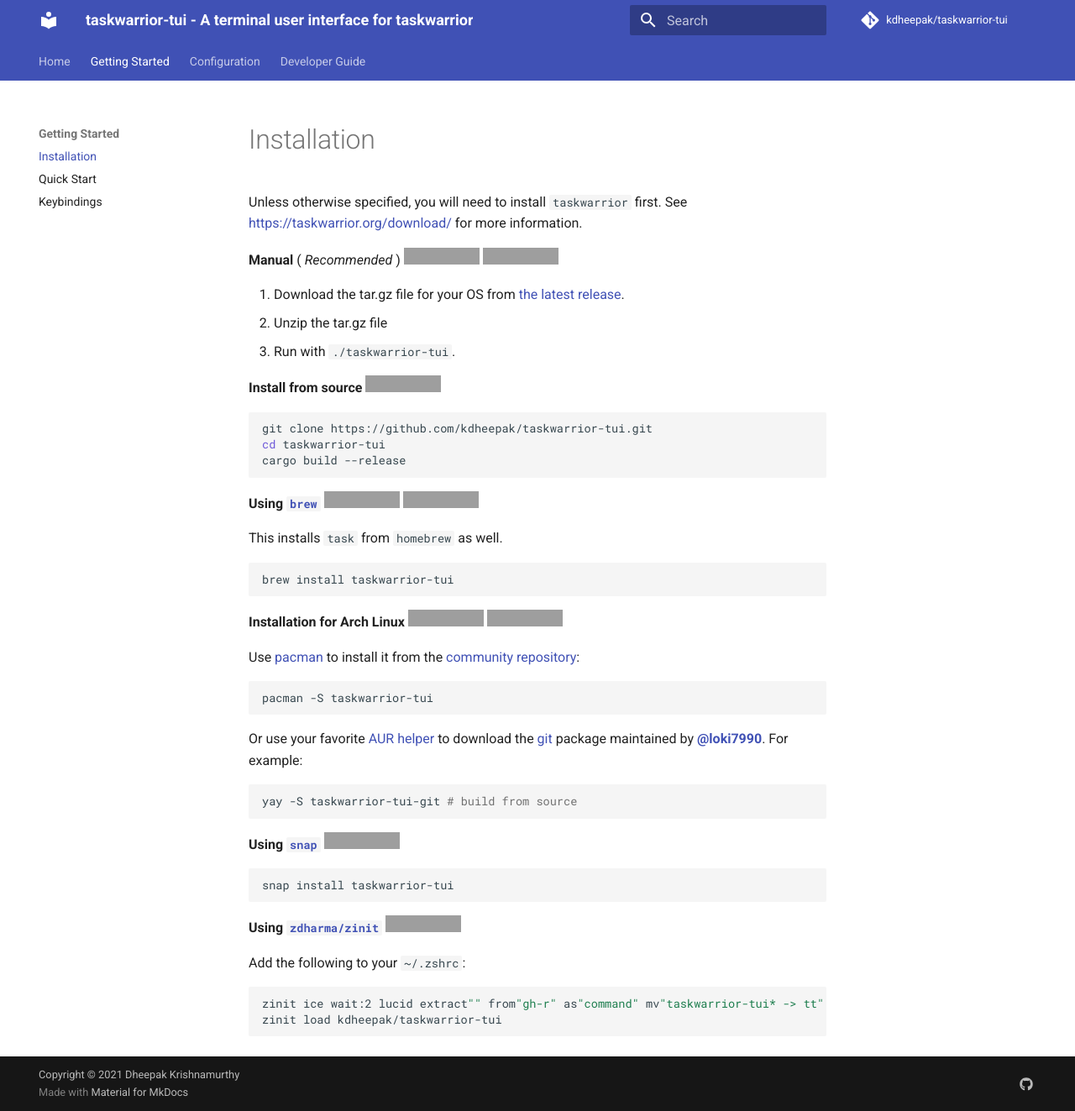
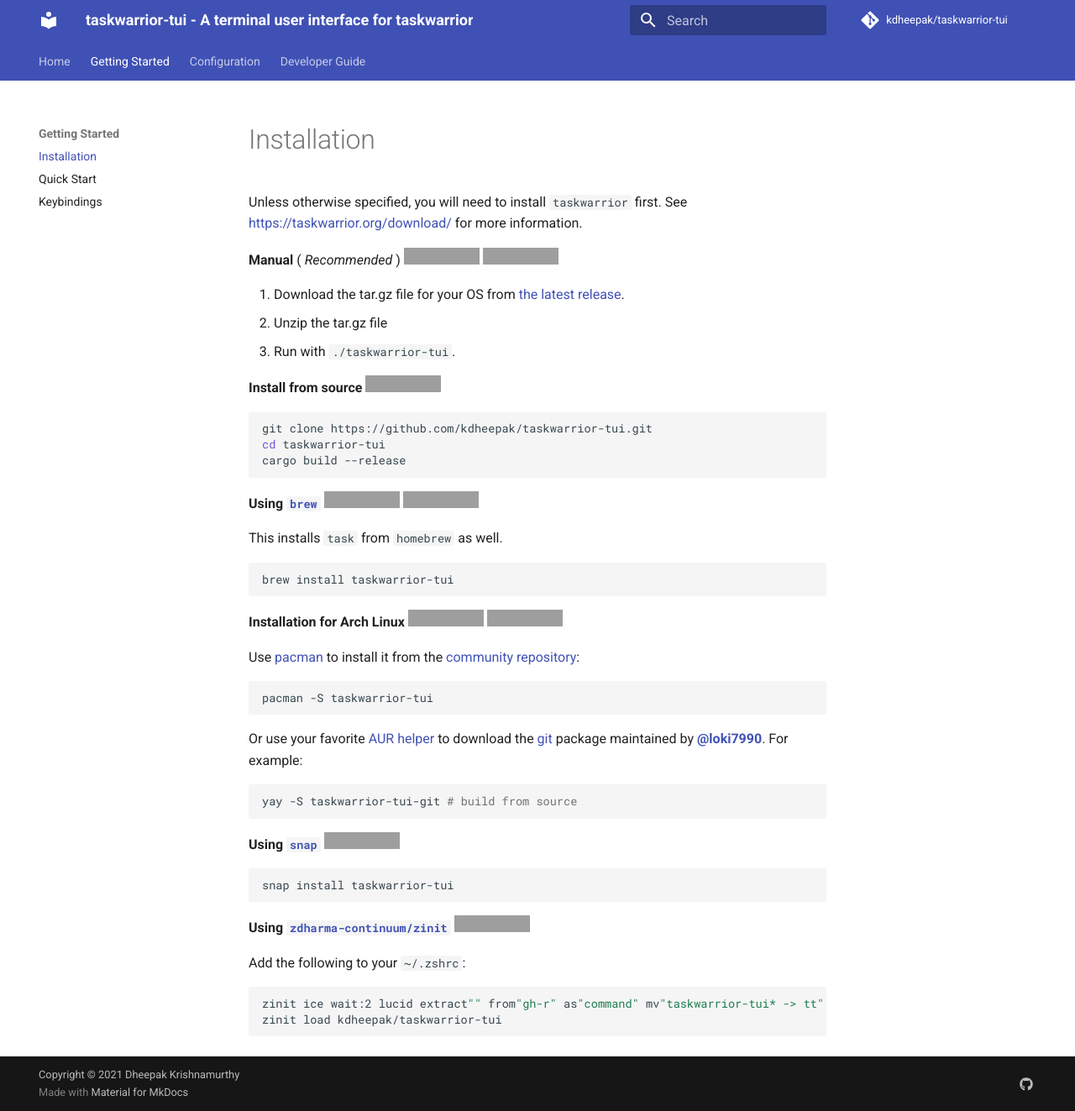
Before and after one commit to kdheepak/taskwarrior-tui, an MkDocs documentation site: the page built from docs/installation.md, in a window 1280 px wide and 1323 px high, cut to the strip 0-1323 px from the top of the window. Shown: the whole strip at 84% size. Built offline with MkDocs 1.6.1 and Material for MkDocs 9.7.7, drawn with Linux system fonts in a browser that asks for light colours; comment, search, counter and statistics services are not loaded; grey boxes are pictures that could not be loaded.

Commit message:
Zinit was removed from the original org

````diff
--- a/docs/installation.md
+++ b/docs/installation.md
@@ -46,7 +46,7 @@
 snap install taskwarrior-tui
 ```
 
-**Using [`zdharma/zinit`](https://github.com/zdharma/zinit)** [![](https://img.shields.io/github/v/tag/kdheepak/taskwarrior-tui)](https://github.com/kdheepak/taskwarrior-tui/releases/latest)
+**Using [`zdharma-continuum/zinit`](https://github.com/zdharma-continuum/zinit)** [![](https://img.shields.io/github/v/tag/kdheepak/taskwarrior-tui)](https://github.com/kdheepak/taskwarrior-tui/releases/latest)
 
 Add the following to your `~/.zshrc`:
 
````
